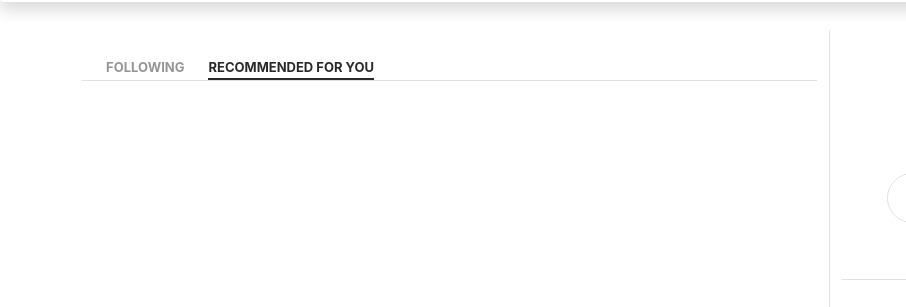
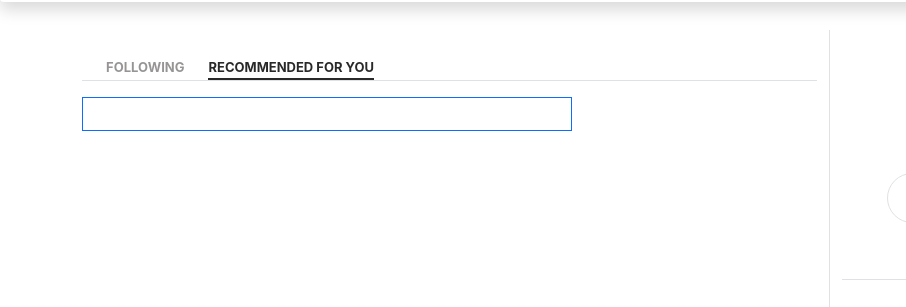
Before and after one commit to Ivonne-Scarlett/Desafio-Front--End, a plain HTML site: page index.html in a window 1280 px wide. Shown: the part 130-437 px from the top of the page, 0-906 px from the left. Drawn offline with nearby package versions, Linux system fonts and the light colour scheme; no server answers.

Commit message:
se realizan modificaciones en los posts

```diff
--- a/index.html
+++ b/index.html
@@ -119,13 +119,14 @@
                 <a class="border-0" href="#">RECOMMENDED FOR YOU</a>
               </li>
             </ul>
-            <div class="mb-3 d-flex">
-              <div class="col-md-8">
-                <div class="card-body posts">
+            <div class="mb-3 d-flex ">
+              <div class="col-md-8 ">
+                <div class="card-body posts border border-primary">
                 </div>
+
               </div>
               <div class="col-md-4 main__Picture">
-              </div>
+                 </div>
             </div>
 
           </div>
```
